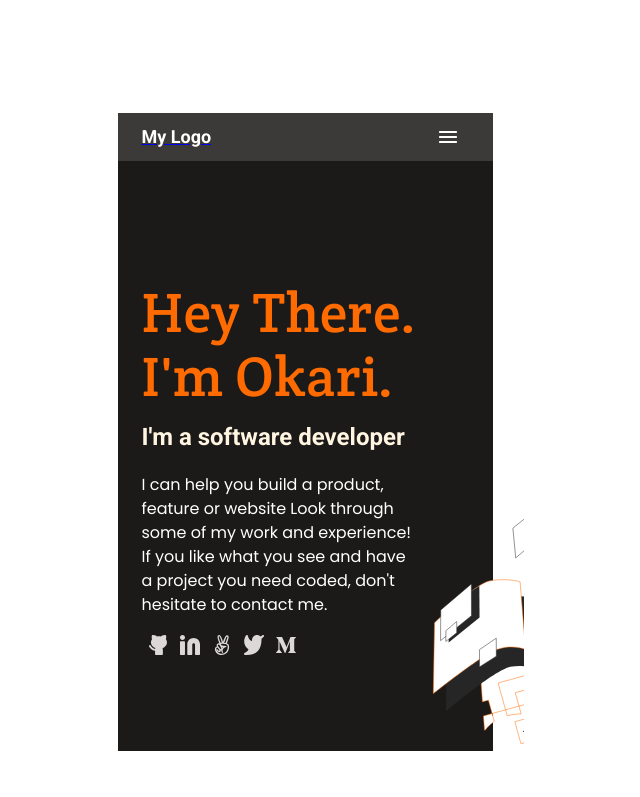
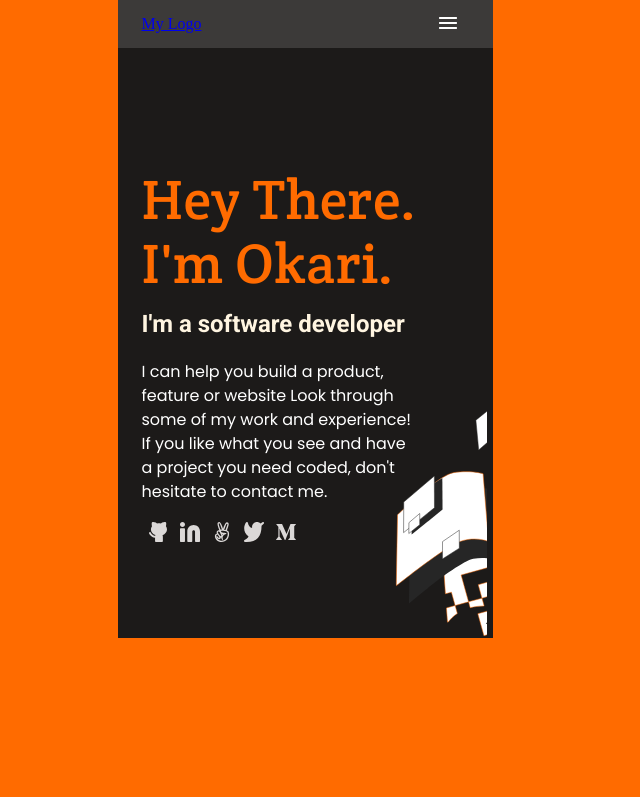
Before and after one commit to 2004-okari/MY-PORTFOLIO, a plain HTML site: page index.html in a window 1280 px wide. Shown: the whole page, without its empty margins (335-975 px from the left). Drawn offline with Linux system fonts and the light colour scheme.

Commit message:
Update styles.css

```diff
--- a/styles.css
+++ b/styles.css
@@ -1,18 +1,18 @@
+
 body {
   display: flex;
+  flex-direction: column;
   justify-content: center;
   align-items: center;
-  height: 100vh;
+  margin: 0 auto;
+  background-color: #ff6b00;
+  box-sizing: border-box;
+  width: 375px;
 }
-
-.main-section {
-  width: 375px;
-  height: 590px;
   .header {
-    left: 0;
-    right: 0;
-    top: 0;
-    bottom: 0;
+    width: 315px;
+    margin: 0 auto;
+    padding: 0 -36px 0 -24px;
     height: 48px;
     background-color: #3c3a39;
     display: flex;
@@ -21,8 +21,8 @@ body {
     align-content: center;
     align-items: center;
     padding: 0 36px 0 24px;
-
-    #logo-text {
+    .logo {
+      #logo-text {
       color: white;
       font-family: 'Roboto', Arial, Helvetica, sans-serif;
       font-style: normal;
@@ -36,7 +36,8 @@ body {
       order: 0;
       flex-grow: 0;
     }
-
+  }
+  .icon-menu {
     #img-1 {
       width: 18px;
       height: 12px;
@@ -45,15 +46,17 @@ body {
       flex: none;
       order: 0;
       flex-grow: 0;
+      }
     }
   }
 
   .main-content {
+    margin: 0 auto;
+    width: 375px;
     .section-1 {
+      height: 590px;
       display: flex;
-      height: 590px;
       background-color: #1c1a19;
-
       .article {
         display: flex;
         flex-direction: column;
@@ -124,10 +127,9 @@ body {
         }
         .illustration {
           position: absolute;
-          left: 55.6%;
-          top: 48%;
+          left: 52.7%;
+          top: 34.5%;
         }
       }
     }
   }
-}
```
